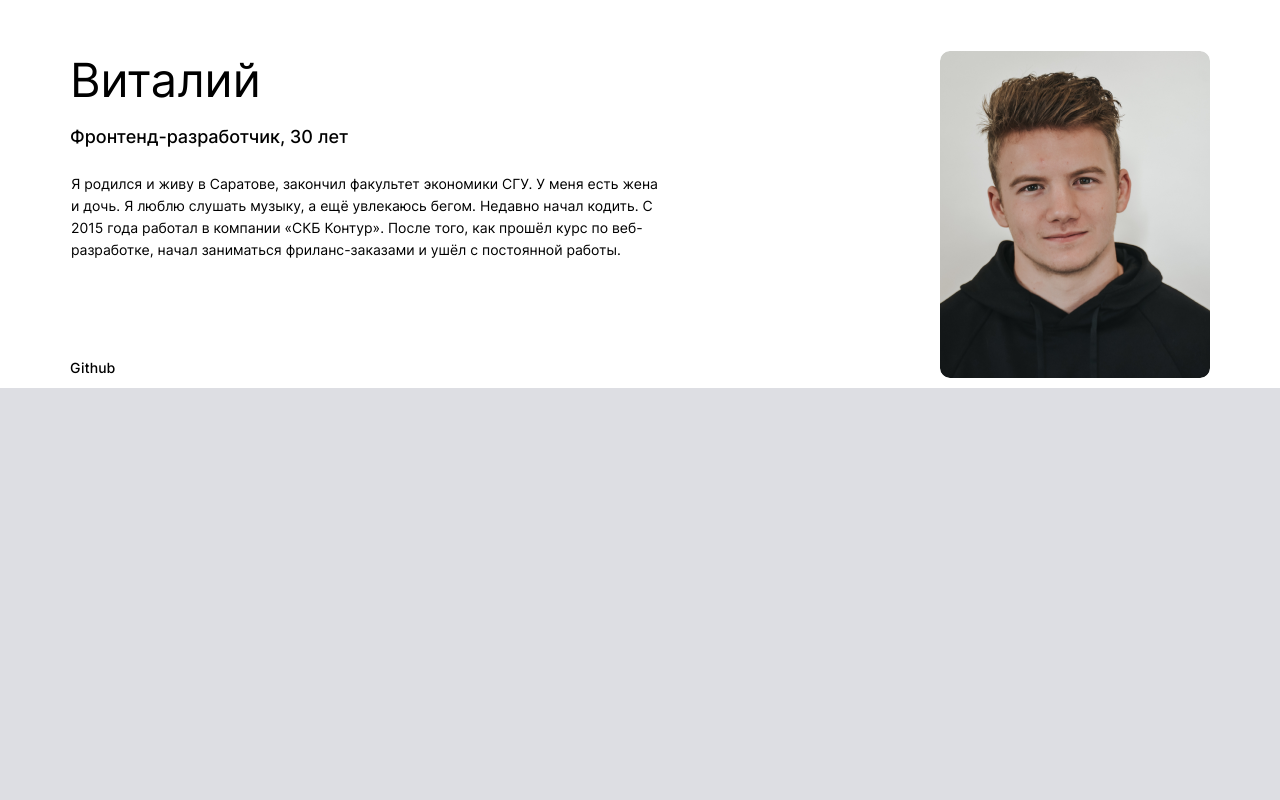
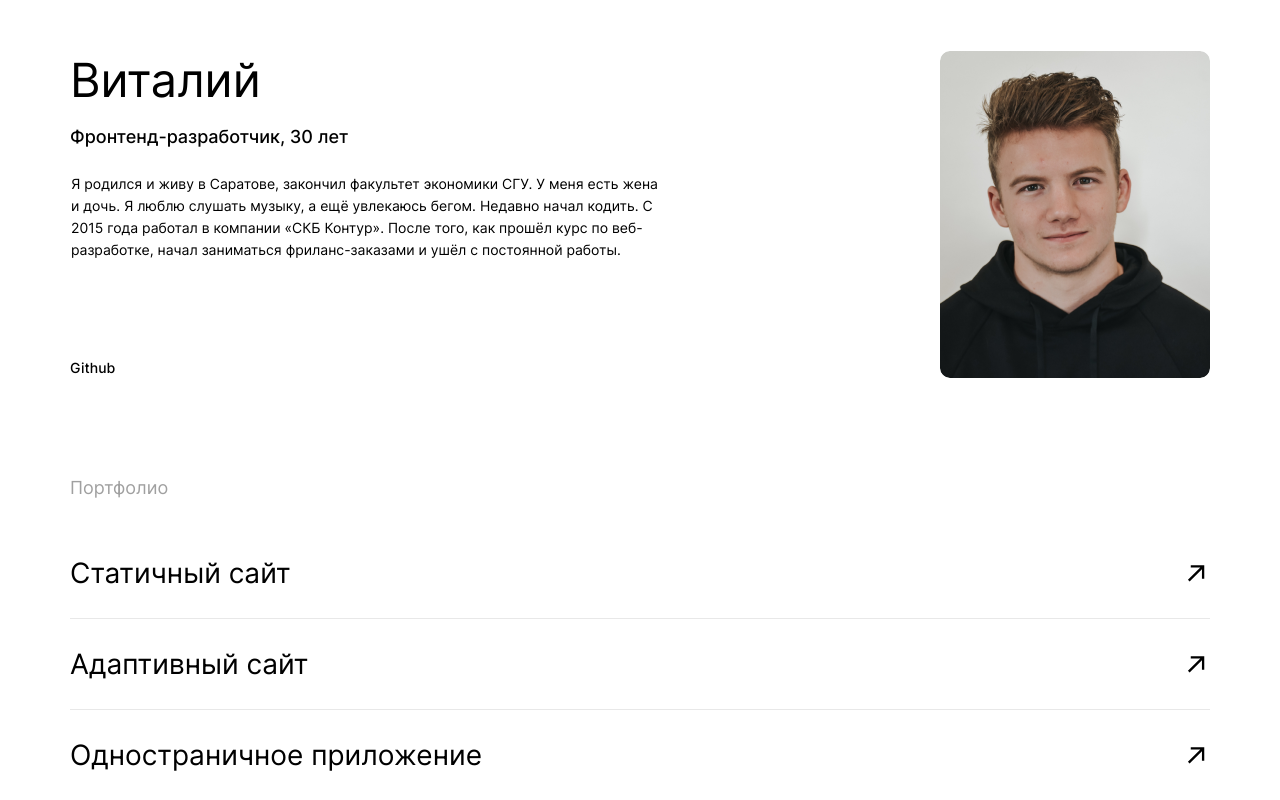
Before and after one commit to Moscow89er/movies-explorer-frontend, a React (Create React App) app: page / in a window 1280 px wide. Shown: the part 2056-2856 px from the top of the page. Before the commit the page ends 2444 px from the top, so only its background shows below. Built offline with nearby package versions, Linux system fonts and the light colour scheme.

Commit message:
верстка компонента portfolio

```diff
--- a/src/components/AboutMe/AboutMe.css
+++ b/src/components/AboutMe/AboutMe.css
@@ -32,8 +32,6 @@
     width: 600px;
     flex-direction: column;
 }
-
-
 
 .about-me__container-text_title {
     margin: 0;
--- a/src/components/Main/Main.js
+++ b/src/components/Main/Main.js
@@ -2,6 +2,7 @@ import Promo from "../Promo/Promo";
 import AboutProject from "../AboutProjects/AboutProject";
 import Techs from "../Techs/Techs";
 import AboutMe from "../AboutMe/AboutMe";
+import Portfolio from "../Portfolio/Portfolio";
 
 function Main () {
     return (
@@ -10,6 +11,7 @@ function Main () {
             <AboutProject />
             <Techs />
             <AboutMe />
+            <Portfolio />
         </main>
     )
 }
--- /dev/null
+++ b/src/components/Portfolio/Portfolio.css
@@ -0,0 +1,53 @@
+.portfolio {
+    width: 100%;
+    margin: auto;
+    align-items: center;
+    display: flex;
+    flex-direction: column;
+    background: #FFF;
+}
+
+.portfolio__title {
+    color: #A0A0A0;
+    width: 1140px;
+    margin: 0;
+    padding-top: 90px;
+    padding-bottom: 30px;
+    font-size: 18px;
+    font-style: normal;
+    font-weight: 400;
+    line-height: 20px;
+}
+
+.portfolio__container {
+    margin: 0;
+    width: 1140px;
+    height: 90px;
+    display: flex;
+    flex-direction: row;
+    justify-content: space-between;
+    align-items: center;
+    border-bottom: #E8E8E8 solid 1px;
+}
+
+.portfolio__container:last-of-type {
+    border-bottom: none;
+}
+
+.portfolio__container_title {
+    font-size: 28px;
+    font-style: normal;
+    font-weight: 400;
+    line-height: 50px;
+}
+
+.portfolio__container_link {
+    display: flex;
+    width: 23px;
+    height: auto;
+}
+
+.portfolio__container_image {
+    width: 18px;
+    height: auto;
+}
--- /dev/null
+++ b/src/components/Portfolio/Portfolio.js
@@ -0,0 +1,30 @@
+import portfolioArrowLogo from "../../images/portfolio_arrow_logo.svg"
+
+function Portfolio () {
+    return (
+        <section className="portfolio">
+            <h2 className="portfolio__title">Портфолио</h2>
+            <div className="portfolio__container">
+                <h3 className="portfolio__container_title">Статичный сайт</h3>
+                <a className="portfolio__container_link" href="https://github.com/Moscow89er/how-to-learn/">
+                    <img className="portfolio__container_image" src={portfolioArrowLogo} alt="Изображение кнопки-ссылки в виде стрелки" />
+                </a>
+            </div>
+            <div className="portfolio__container">
+                <h3 className="portfolio__container_title">Адаптивный сайт</h3>
+                <a
+                    className="portfolio__container_link" href="https://moscow89er.github.io/russian-travel /">
+                    <img className="portfolio__container_image" src={portfolioArrowLogo} alt="Изображение кнопки-ссылки в виде стрелки" />
+                </a>
+            </div>
+            <div className="portfolio__container">
+                <h3 className="portfolio__container_title">Одностраничное приложение</h3>
+                <a className="portfolio__container_link" href="https://moscow89er.github.io/react-mesto-auth/">
+                    <img className="portfolio__container_image" src={portfolioArrowLogo} alt="Изображение кнопки-ссылки в виде стрелки" />
+                </a>
+            </div>
+        </section>
+    )
+}
+
+export default Portfolio;
--- a/src/index.css
+++ b/src/index.css
@@ -6,3 +6,4 @@
 @import url(./components/AboutProjects/AboutProject.css);
 @import url(./components/Techs/Techs.css);
 @import url(./components/AboutMe/AboutMe.css);
+@import url(./components/Portfolio/Portfolio.css);
```
Also changed, not shown: src/images/portfolio_arrow_logo.svg (added).
